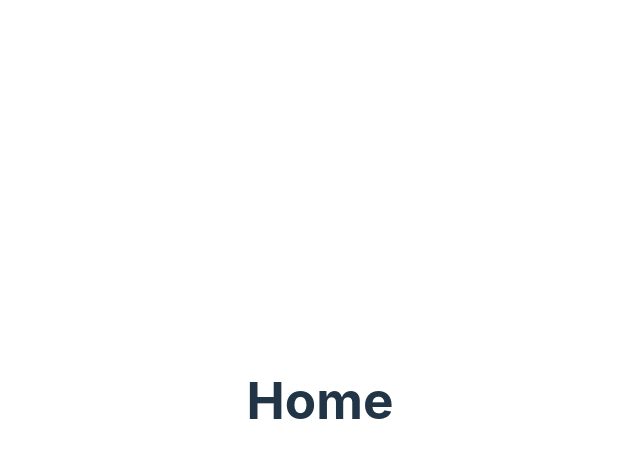
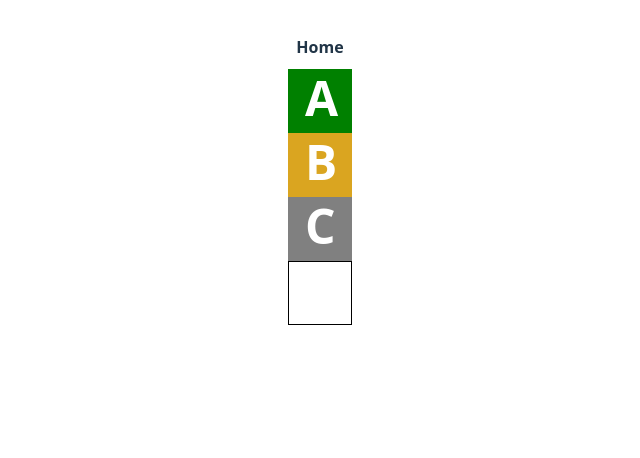
Before and after one commit to Luichidev/vue-pokedle, a Vue app: page / in a window 1280 px wide. Shown: the top 458 px of the page, without its empty margins (320-960 px from the left). Built offline with nearby package versions, Linux system fonts and the light colour scheme.

Commit message:
feat: Add OneLetter component

```diff
--- a/src/App.vue
+++ b/src/App.vue
@@ -1,9 +1,15 @@
 <script setup>
-import HomeView from './views/HomeView.vue'
+  import HomeView from './views/HomeView.vue'
+  import OneLetter from './components/OneLetter.vue';
 </script>
 
 <template>
   <main>
     <HomeView />
+    <OneLetter color='green' letter='A'/>
+    <OneLetter color='gold' letter='B'/>
+    <OneLetter color='grey' letter='C'/>
+    <OneLetter />
+
   </main>
 </template>
--- /dev/null
+++ b/src/components/OneLetter.vue
@@ -0,0 +1,49 @@
+<script setup>
+  defineProps({
+    letter: {
+      type: String,
+      default: '',
+      required: true,
+    },
+    color: {
+      type: String,
+      default: 'transparent',
+    }
+  })
+</script>
+
+<template>
+  <div class="letter" :class='[`bg--${color}`]'>
+    {{ letter }}
+  </div>
+</template>
+
+<style scoped>
+.letter {
+    width: 8rem;
+    height: 8rem;
+    border: 1px solid black;
+    font-weight: bold;
+    font-size: 6rem;
+    padding: 2rem;
+  }
+
+  .bg--transparent {
+    background-color: transparent;
+  }
+  .bg--green {
+    background-color: green;
+    border: 1px solid green;
+    color: #fff;
+  }
+  .bg--gold {
+    background-color: goldenrod;
+    border: 1px solid goldenrod;
+    color: #fff;
+  }
+  .bg--grey {
+    background-color: grey;
+    border: 1px solid grey;
+    color: #fff;
+  }
+</style>
--- a/src/style.css
+++ b/src/style.css
@@ -1,6 +1,6 @@
 :root {
-  font-family: Inter, Avenir, Helvetica, Arial, sans-serif;
-  font-size: 16px;
+	font-family: system-ui, -apple-system, BlinkMacSystemFont, 'Segoe UI', Roboto, Oxygen, Ubuntu, Cantarell, 'Open Sans', 'Helvetica Neue', sans-serif;
+	font-size: 8px;
 	line-height: 24px;
 	font-weight: 400;
 
@@ -15,64 +15,20 @@
 	-webkit-text-size-adjust: 100%;
 }
 
-a {
-  font-weight: 500;
-  color: #646cff;
-  text-decoration: inherit;
-}
-a:hover {
-  color: #535bf2;
-}
-
-a {
-  font-weight: 500;
-  color: #646cff;
-  text-decoration: inherit;
-}
-a:hover {
-  color: #535bf2;
+* {
+	box-sizing: border-box;
 }
 
 body {
 	margin: 0;
 	display: flex;
 	place-items: center;
-  min-width: 320px;
-  min-height: 100vh;
-}
-
-h1 {
-  font-size: 3.2em;
-  line-height: 1.1;
-}
-
-button {
-  border-radius: 8px;
-  border: 1px solid transparent;
-  padding: 0.6em 1.2em;
-  font-size: 1em;
-  font-weight: 500;
-  font-family: inherit;
-  background-color: #1a1a1a;
-  cursor: pointer;
-  transition: border-color 0.25s;
-}
-button:hover {
-  border-color: #646cff;
-}
-button:focus,
-button:focus-visible {
-  outline: 4px auto -webkit-focus-ring-color;
-}
-
-.card {
-  padding: 2em;
 }
 
 #app {
 	max-width: 1280px;
 	margin: 0 auto;
-  padding: 2rem;
+	padding: 3rem;
 	text-align: center;
 }
 
```
Lines whose indentation alone changed are shown as unchanged.
